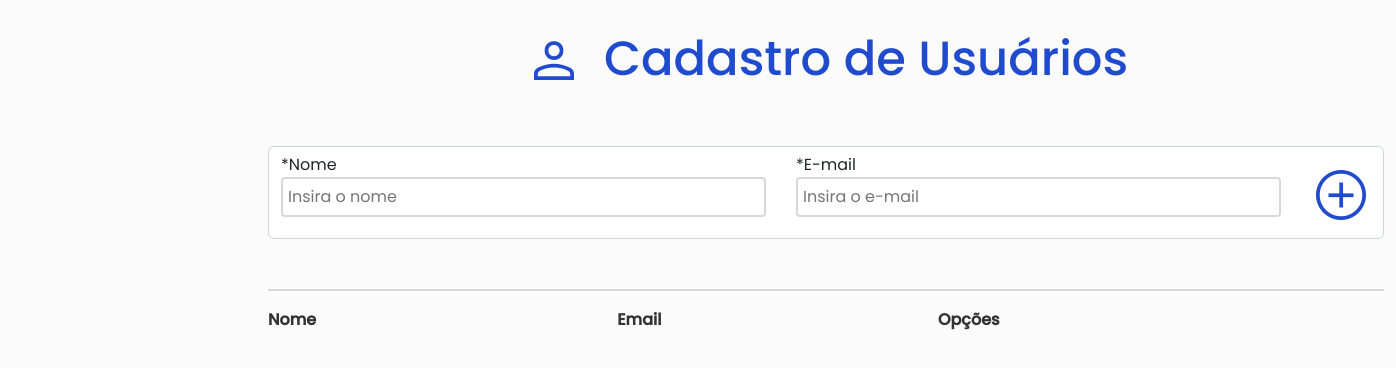
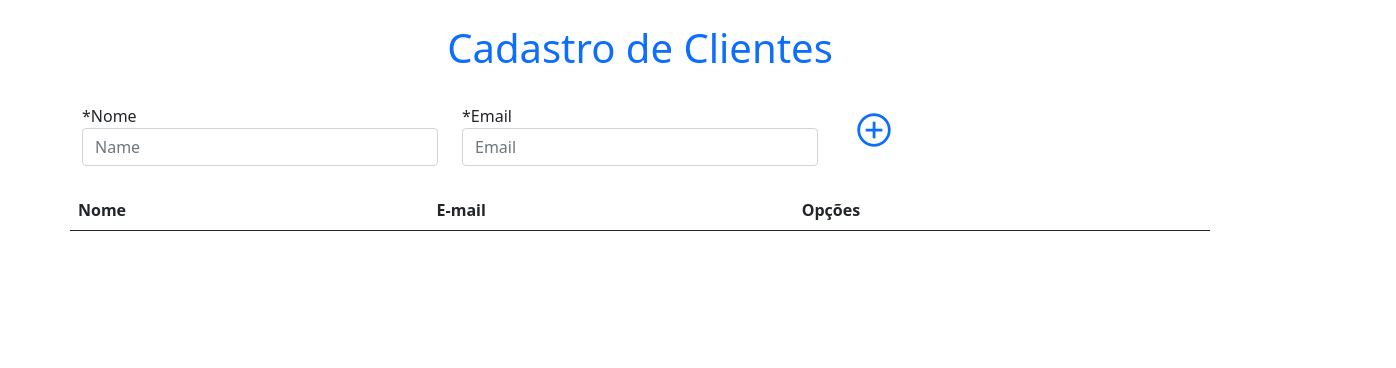
Before and after one commit to AlessandroAscanio/userRegistration, a plain HTML site: page index.html in a window 1280 px wide. Shown: the whole page, 1396 px wide, since content can reach past the window. Drawn offline with nearby package versions, Linux system fonts and the light colour scheme; no server answers.

Commit message:
removed some files

```diff
--- a/css/style.css
+++ /dev/null
@@ -1,100 +0,0 @@
-@import url('https://fonts.googleapis.com/css2?family=Poppins:wght@200;400;500&display=swap');
-
-* {
-  margin: 0;
-  padding: 0;
-  box-sizing: border-box;
-}
-
-body {
-  background-color: #FBFBFB;
-  color: #323232;
-  font-family: 'Poppins', sans-serif;
-}
-
-.container {
-  margin: 0 20%;
-}
-
-h1 {
-  font-size: 48px;
-  color: #204BCF;
-}
-
-.header {
-  display: flex;
-  justify-content: center;
-  margin-top: 30px;
-  gap: 20px;
-}
-
-.form-control {
-  display: flex;
-  justify-content: space-between;
-  gap: 30px;
-  margin-top: 50px;
-}
-
-.form-control input {
-  height: 40px;
-  border-radius: 4px;
-  border: 2px solid #D8D8D8;
-  padding: 5px;
-  width: 100%;
-  outline: none;
-}
-
-.form-control input:hover,
-.form-control input:focus {
-  border: 2px solid #204BCF;
-}
-
-.form-control button {
- border: none;
- background-color: rgba(0,0,0,0);
- cursor: pointer;
- margin-top: 12px
-}
-
-.form-control .form-group {
-  width: 1000%;
-}
-
-.material-symbols-outlined {
-  font-variation-settings:
-  'FILL' 0,
-  'wght' 400,
-  'GRAD' 0,
-  'opsz' 48
-}
-
-.header-icon {
-  font-size: 60px;
-  color: #204BCF;
-}
-
-.user-table {
-  width: 100%;
-  border-collapse: collapse;
-  margin-top: 50px;
-}
-
-.user-table th {
-  text-align: left;
-  font-weight: bold;
-}
-
-.user-table tr {
-  height: 60px;
-  border-top: 2px solid #d8d8d8;
-}
-
-.user-table tr:nth-child(2n) {
-  background-color: #F6f6f6;
-}
-
-.user-table button {
-  border: none;
-  background-color: rgba(0,0,0,0);
-  cursor: pointer;
-}
--- a/index.html
+++ b/index.html
@@ -4,69 +4,71 @@
     <meta charset="UTF-8">
     <meta http-equiv="X-UA-Compatible" content="IE=edge">
     <meta name="viewport" content="width=device-width, initial-scale=1.0">
+    <link href="https://cdn.jsdelivr.net/npm/bootstrap@5.0.2/dist/css/bootstrap.min.css" rel="stylesheet" integrity="sha384-EVSTQN3/azprG1Anm3QDgpJLIm9Nao0Yz1ztcQTwFspd3yD65VohhpuuCOmLASjC" crossorigin="anonymous">
+    <link rel="stylesheet" href="./css/form.css">
     <link rel="stylesheet" href="https://fonts.googleapis.com/css2?family=Material+Symbols+Outlined:opsz,wght,FILL,GRAD@20..48,100..700,0..1,-50..200" />
-  <link href="https://cdn.jsdelivr.net/npm/bootstrap@5.2.2/dist/css/bootstrap.min.css" rel="stylesheet" integrity="sha384-Zenh87qX5JnK2Jl0vWa8Ck2rdkQ2Bzep5IDxbcnCeuOxjzrPF/et3URy9Bv1WTRi" crossorigin="anonymous">
-  <link rel="stylesheet" href="./css/style.css">
-
     <title>Cadastro de Clientes</title>
 </head>
 <body>
+    <div class="container">
 
-  <div class="container">
-    <div class="header">
-      <span class="material-symbols-outlined header-icon">
-        person
-      </span>
-      <h1>Cadastro de Usuários</h1>
+        <div class="row align-items-center">
+            <div class="col mb-4">
+                <h1 class="text-center text-primary mt-4">Cadastro de Clientes</h1>
             </div>
-    <form data-js="userForm" class="form-control">
-      <div class="form-group">
+        </div>
+
+        <form data-js="userForm">
+            <div class="row">
+                <div class="col">
                     <label for="name">*Nome</label>
-        <input type="text" name="name" required placeholder="Insira o nome">
+                    <input type="text" name="name" class="form-control" placeholder="Name" aria-label="Name" required>
                 </div>
-      <div class="form-group">
-        <label for="email">*E-mail</label>
-        <input type="email" name="email" required placeholder="Insira o e-mail">
+                <div class="col">
+                    <label for="email">*Email</label>
+                    <input type="email" name="email" class="form-control" placeholder="Email" aria-label="Email" required>
                 </div>
+                <div class="col">
                     <input data-js="userId" type="hidden" value="" name="id">
-      <button>
+                    <button class="btn shadow-none">
                         <span class="material-symbols-outlined header-icon">
                         add_circle
                         </span>
                     </button>
+                </div>
+            </div>
         </form>
-  <table class="user-table">
+
+        <div class="row mt-4">
+            <table class="table table-striped">
                 <thead>
                   <tr>
-        <th>Nome</th>
-        <th>Email</th>
-        <th>Opções</th>
+                    <th scope="col">Nome</th>
+                    <th scope="col">E-mail</th>
+                    <th scope="col">Opções</th>
                   </tr>
                 </thead>
                 <tbody data-js="userTable"></tbody>
               </table>
         </div>
+    </div>
 
-  <div class="modal fade" id="staticBackdrop" data-bs-backdrop="static" data-bs-keyboard="false" tabindex="-1" aria-labelledby="staticBackdropLabel" aria-hidden="true">
+    <div class="modal fade" id="deleteUser" tabindex="-1" aria-labelledby="exampleModalLabel" aria-hidden="true">
         <div class="modal-dialog">
           <div class="modal-content">
             <div class="modal-header">
-          <h1 class="modal-title fs-5" id="staticBackdropLabel">Modal title</h1>
+              <h1 class="modal-title fs-5" id="exampleModalLabel">Deseja Remover este usuário?</h1>
               <button type="button" class="btn-close" data-bs-dismiss="modal" aria-label="Close"></button>
             </div>
-        <div class="modal-body">
-          ...
-        </div>
             <div class="modal-footer">
-          <button type="button" class="btn btn-secondary" data-bs-dismiss="modal">Close</button>
-          <button type="button" class="btn btn-primary">Understood</button>
+              <button type="button" class="btn btn-secondary" data-bs-dismiss="modal">Cancelar</button>
+              <button type="button" data-js="deleteBtn" class="btn btn-danger">Remover</button>
             </div>
           </div>
         </div>
       </div>
 
-  <!-- JavaScript Bundle with Popper -->
-  <script src="https://cdn.jsdelivr.net/npm/bootstrap@5.2.2/dist/js/bootstrap.bundle.min.js" integrity="sha384-OERcA2EqjJCMA+/3y+gxIOqMEjwtxJY7qPCqsdltbNJuaOe923+mo//f6V8Qbsw3" crossorigin="anonymous"></script>
+    <script src="https://cdn.jsdelivr.net/npm/bootstrap@5.0.2/dist/js/bootstrap.bundle.min.js" integrity="sha384-MrcW6ZMFYlzcLA8Nl+NtUVF0sA7MsXsP1UyJoMp4YLEuNSfAP+JcXn/tWtIaxVXM" crossorigin="anonymous"></script>
     <script src="https://cdnjs.cloudflare.com/ajax/libs/dompurify/2.3.8/purify.min.js" integrity="sha512-M72KfQy4kPuLYC6CeTrN0eA17U1lXEMrr5qEJC/40CLdZGC3HpwPS0esQLqBHnxty2FIcuNdP9EqwSOCLEVJXQ==" crossorigin="anonymous" referrerpolicy="no-referrer"></script>
     <script type="module" src="./js/app.js"></script>
 </body>
```
Also changed, not shown: form.html (deleted, +0 -75 lines). Lines whose indentation alone changed are shown as unchanged.
